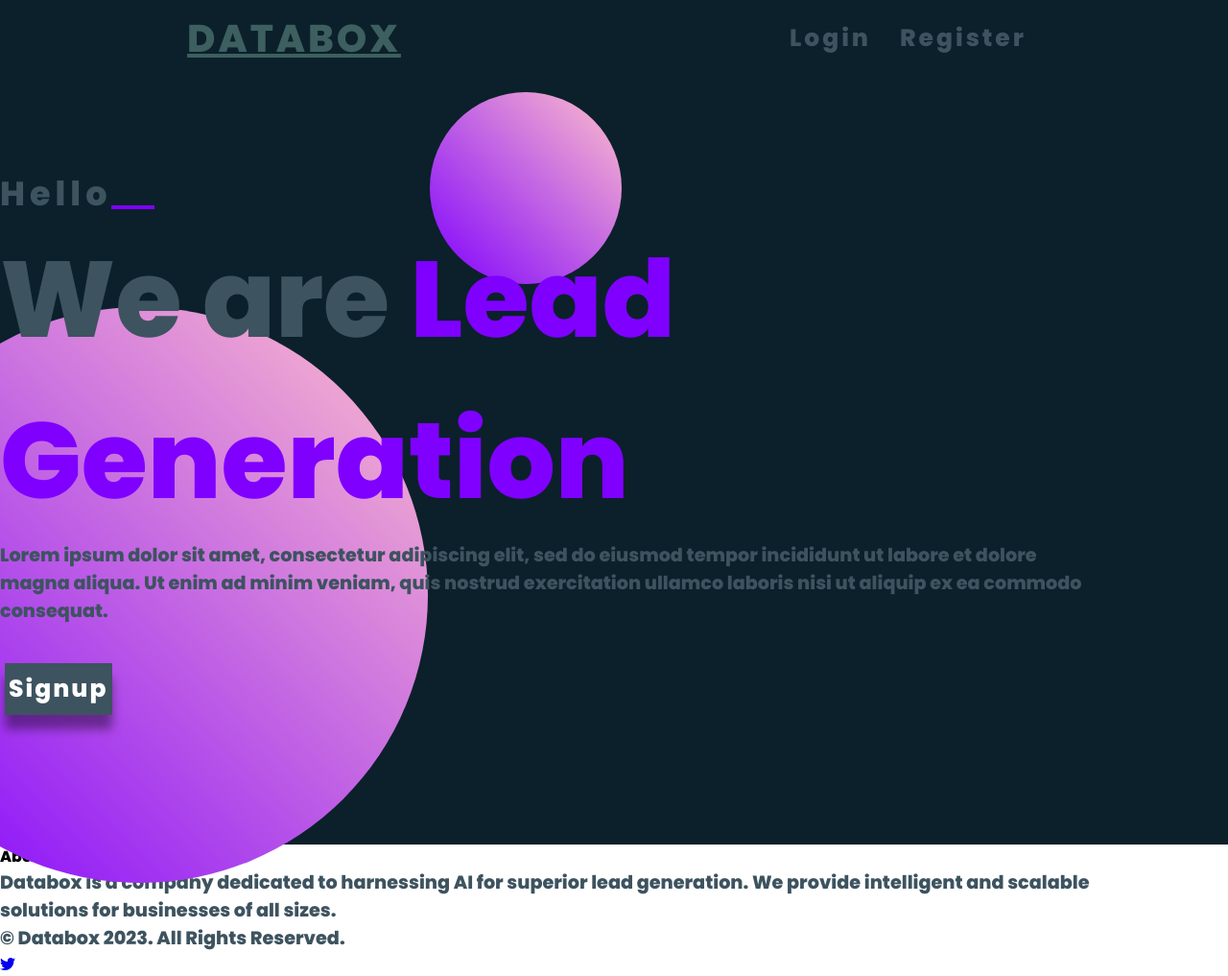
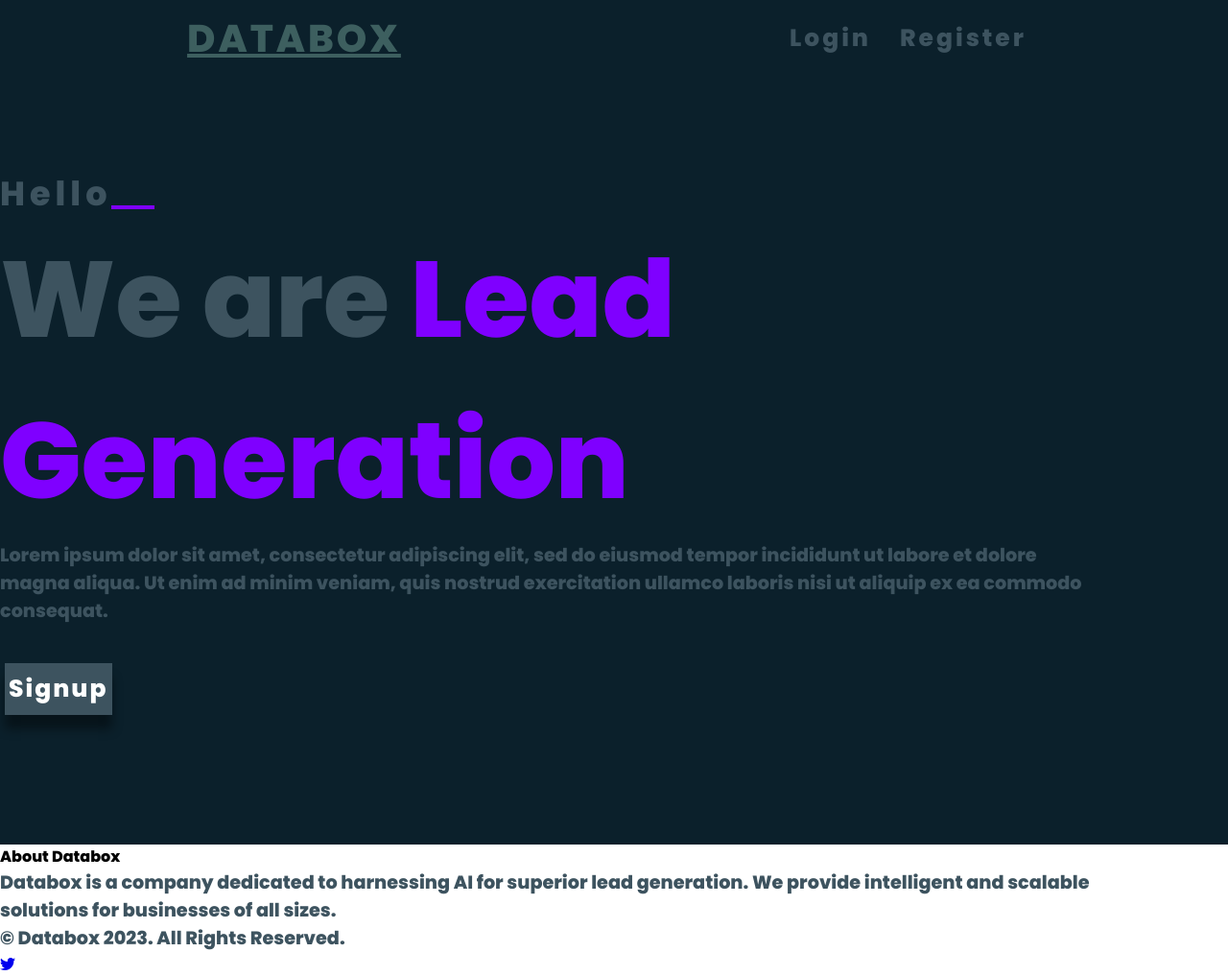
Before and after one commit to Sohlar/lgen, a Flask app: page / in a window 1280 px wide. Shown: the whole page at 96% size. Run offline with Flask 3, Linux system fonts and the light colour scheme; some libraries are stand-ins or nearby versions.

Commit message:
Update home_styles.css

```diff
--- a/app/static/css/base2/home_styles.css
+++ b/app/static/css/base2/home_styles.css
@@ -76,26 +76,6 @@ b{
     padding: 0;
     overflow: hidden;
 }
-.wrapper::before{
-    position: absolute;
-    content: "";
-    height: 600px;
-    width: 600px;
-    border-radius: 50%;
-    left: -12%;
-    top: 40%;
-    background: linear-gradient(45deg, #7f00ff, pink);
-}
-.wrapper::after{
-    position: absolute;
-    content: "";
-    height: 200px;
-    width: 200px;
-    border-radius: 50%;
-    left: 35%;
-    top: 12%;
-    background: linear-gradient(45deg, #7f00ff, pink);
-}
 
 
 .cols{
```
